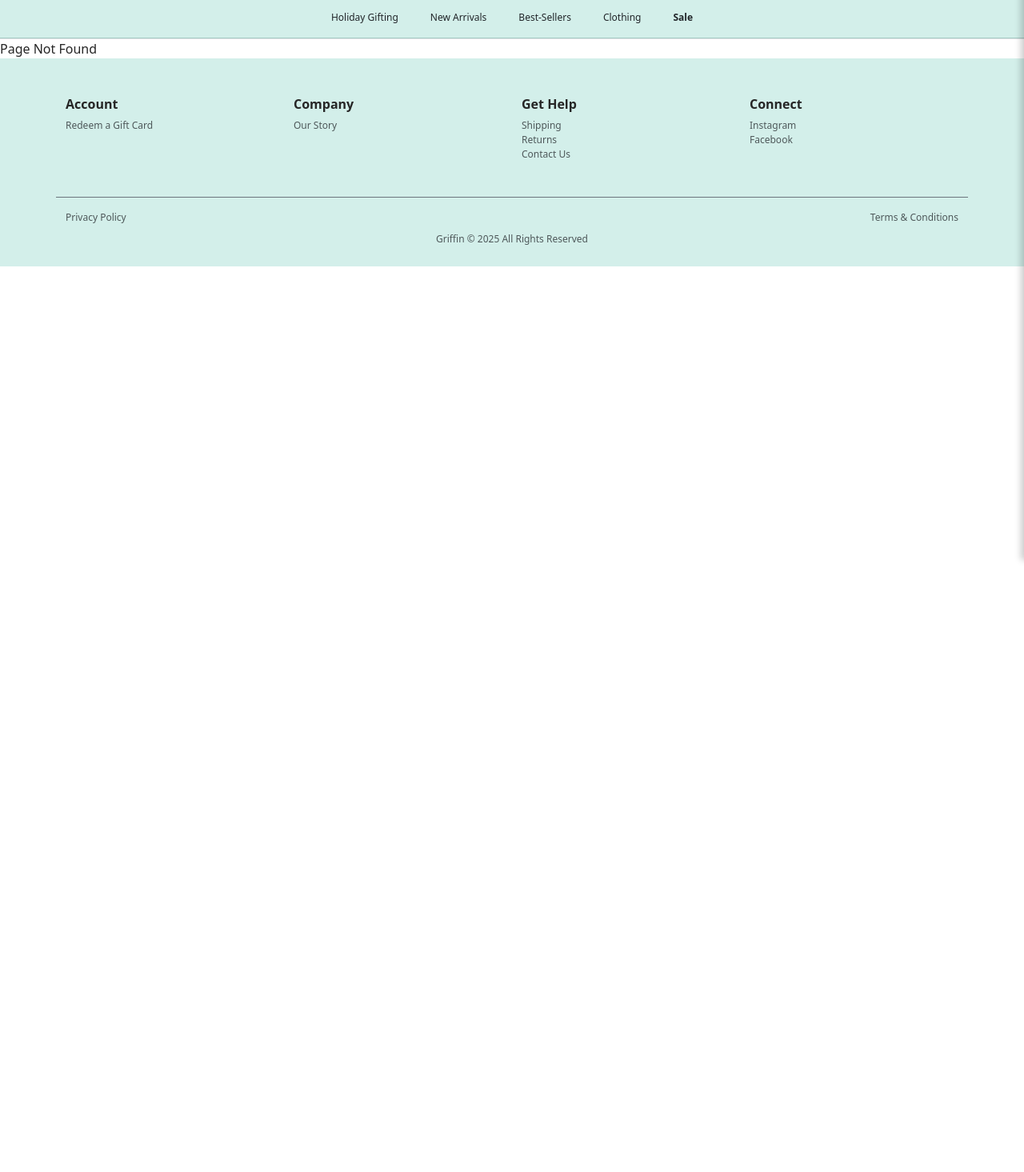
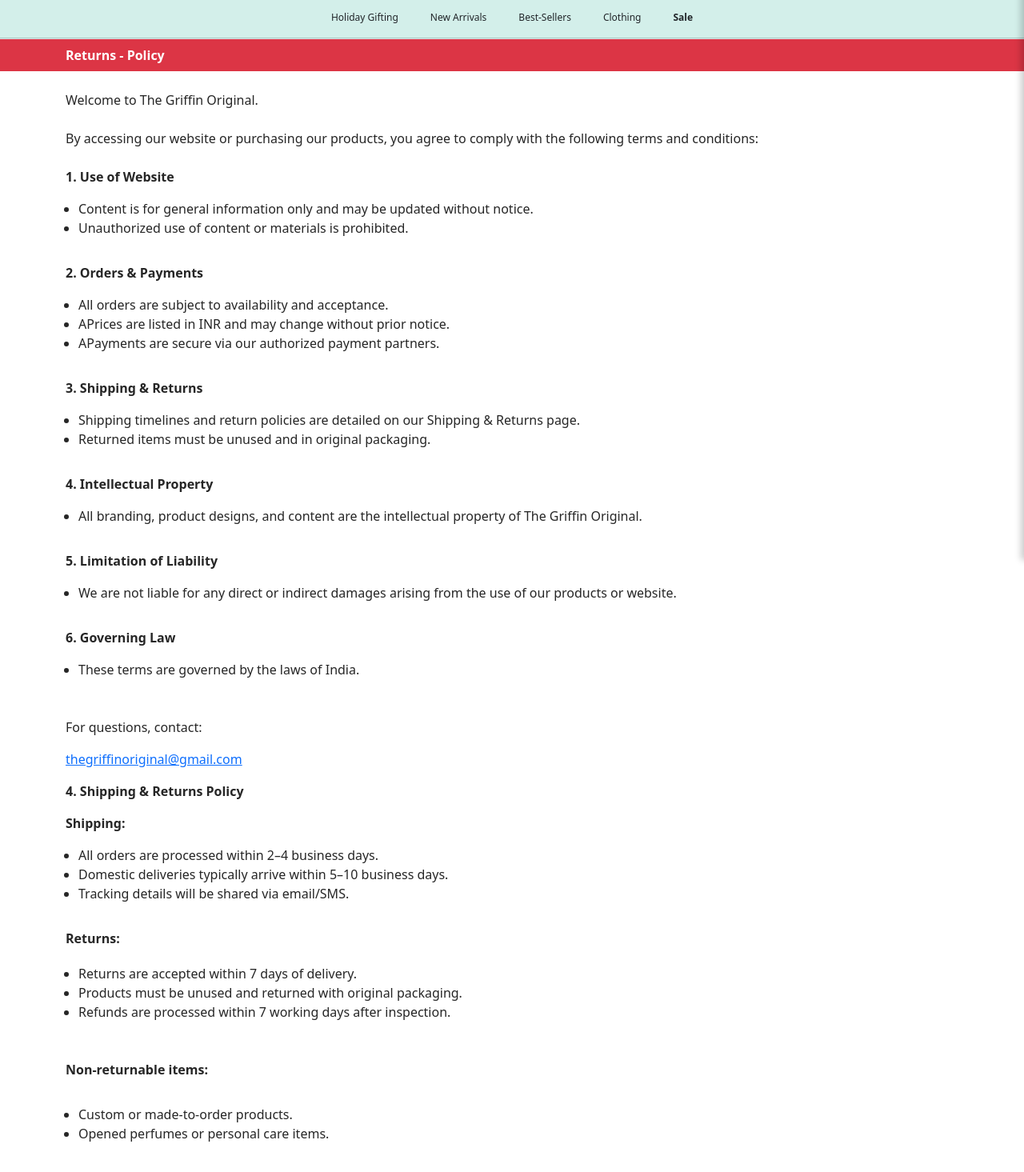
Before and after one commit to iambhairavpatil/griffin, a React (Vite) app: page /Returns in a window 1280 px wide. Shown: the part 100-1565 px from the top of the page at 80% size. Before the commit the page ends 800 px from the top, so only its background shows below. Built offline with nearby package versions, Linux system fonts and the light colour scheme.

Commit message:
returns and other components updats

```diff
--- a/src/App.tsx
+++ b/src/App.tsx
@@ -18,10 +18,12 @@
 import PrivacyPolicy from './component/PrivacyPolicy';
 import Cart from './component/Cart';
 import ContactUs from './component/ContactUs';
+import Returns from './component/Returns';
 
 const routes = [
   { path: "/", element: <><Hero /><Product /><Newarrivals /><Favorites /><Testimonials /><Ourholiday /><Shipping /></> },
   { path: "/TermsCondition", element: <TermsCondition /> },
+  { path: "/Returns", element: <Returns /> },
   { path: "/PrivacyPolicy", element: <PrivacyPolicy /> },
   { path: "/About", element: <About /> },
   { path: "/WomenCategory", element: <WomenCategory /> },
--- a/src/component/About.tsx
+++ b/src/component/About.tsx
@@ -25,7 +25,7 @@
           style={{ height: '100%', objectFit: 'cover' }}
         />
         <div className="position-absolute bottom-0 start-0 w-100 bg-danger text-white text-start py-2 px-5">
-          <strong>About Us</strong>
+        <div className="container"><strong>About Us</strong></div>
         </div>
       </section>
 
--- a/src/component/ContactUs.tsx
+++ b/src/component/ContactUs.tsx
@@ -5,8 +5,11 @@
 
 
     return (
+        <>
+            <div className="bottom-0 start-0 w-100 bg-danger text-white text-start py-2 px-5">
+            <div className="container"><strong>Contact Us</strong></div>
+            </div>
             <div className="container mt-5 mb-5">
-            <h1 className="text-center">Contact Us</h1>
                 <div className="row justify-content-center mt-4">
                     <div className="col-md-6">
                         <div className="d-flex mb-4">
@@ -75,7 +78,8 @@
                         </form>
                     </div>
                 </div >
-        </div >
+            </div>
+        </>
     );
 };
 
--- a/src/component/Footer.tsx
+++ b/src/component/Footer.tsx
@@ -31,7 +31,13 @@
                                     <ul className="list-unstyled small">
                                         {/* <li><a href="#" className="text-muted text-decoration-none">FAQs</a></li> */}
                                         <li><a href="#" className="text-muted text-decoration-none">Shipping</a></li>
-                                        <li><a href="#" className="text-muted text-decoration-none">Returns</a></li>
+                                        <li>
+                                            <Link
+                                                onClick={() => window.scrollTo({ top: 0, behavior: 'smooth' })}
+                                                to="/returns"
+                                                className="text-muted text-decoration-none">Returns
+                                            </Link>
+                                        </li>
                                         <li>
                                             <Link
                                                 onClick={() => window.scrollTo({ top: 0, behavior: 'smooth' })}
--- /dev/null
+++ b/src/component/Returns.tsx
@@ -0,0 +1,87 @@
+
+const Returns: React.FC = () => {
+    return (
+        <div>
+            <div className="bottom-0 start-0 w-100 bg-danger text-white text-start py-2 px-5">
+            <div className="container"><strong>Returns - Policy</strong></div>
+            </div>
+            <div className="container">
+
+                <p className="pt-4">
+                    Welcome to The Griffin Original.
+
+                    <div className="py-4">
+                        By accessing our website or purchasing our products, you agree to comply with the following terms and conditions:
+                    </div>
+                    <div className="pb-0"><b>1. Use of Website</b></div>
+                    <ul className="p-3">
+                        <li>Content is for general information only and may be updated without notice.</li>
+                        <li>Unauthorized use of content or materials is prohibited.</li>
+                    </ul>
+
+                    <div className="pb-0"><b>2. Orders & Payments</b></div>
+                    <ul className="p-3">
+                        <li>All orders are subject to availability and acceptance.</li>
+                        <li>APrices are listed in INR and may change without prior notice.</li>
+                        <li>APayments are secure via our authorized payment partners.</li>
+                    </ul>
+
+                    <div className="pb-0"><b>3. Shipping & Returns</b></div>
+                    <ul className="p-3">
+                        <li>Shipping timelines and return policies are detailed on our Shipping & Returns page.</li>
+                        <li>Returned items must be unused and in original packaging.</li>
+                    </ul>
+
+                    <div className="pb-0"><b>4. Intellectual Property</b></div>
+                    <ul className="p-3">
+                        <li>All branding, product designs, and content are the intellectual property of The Griffin Original.</li>
+                    </ul>
+
+                    <div className="pb-0"><b>5. Limitation of Liability</b></div>
+                    <ul className="p-3">
+                        <li>We are not liable for any direct or indirect damages arising from the use of our products or website.</li>
+                    </ul>
+
+                    <div className="pb-0"><b>6. Governing Law</b></div>
+                    <ul className="p-3">
+                        <li>These terms are governed by the laws of India.</li>
+                    </ul>
+
+                    <div className="py-3">For questions, contact: </div>
+                    <div>
+
+                        <a href="mailto:thegriffinoriginal@gmail.com">thegriffinoriginal@gmail.com</a>
+                    </div>
+
+
+
+                    <div className="py-3"><b>4. Shipping & Returns Policy</b></div>
+
+                    <div className="pb-0"><b>Shipping:</b></div>
+                    <ul className="p-3">
+                        <li>All orders are processed within 2–4 business days.</li>
+                        <li>Domestic deliveries typically arrive within 5–10 business days.</li>
+                        <li>Tracking details will be shared via email/SMS.</li>
+                    </ul>
+
+                    <div className="pb-1"><b>Returns:</b></div>
+                    <ul className="p-3">
+                        <li>Returns are accepted within 7 days of delivery.</li>
+                        <li>Products must be unused and returned with original packaging.</li>
+                        <li>Refunds are processed within 7 working days after inspection.</li>
+                    </ul>
+
+                    <div className="py-3"><b>Non-returnable items:</b></div>
+                    <ul className="p-3">
+                        <li>Custom or made-to-order products.</li>
+                        <li>Opened perfumes or personal care items.</li>
+                    </ul>
+
+                    To initiate a return, email us at: thegriffinoriginal@gmail.com
+                </p>
+            </div>
+        </div>
+    )
+}
+
+export default Returns
```
Lines whose indentation alone changed are shown as unchanged.
